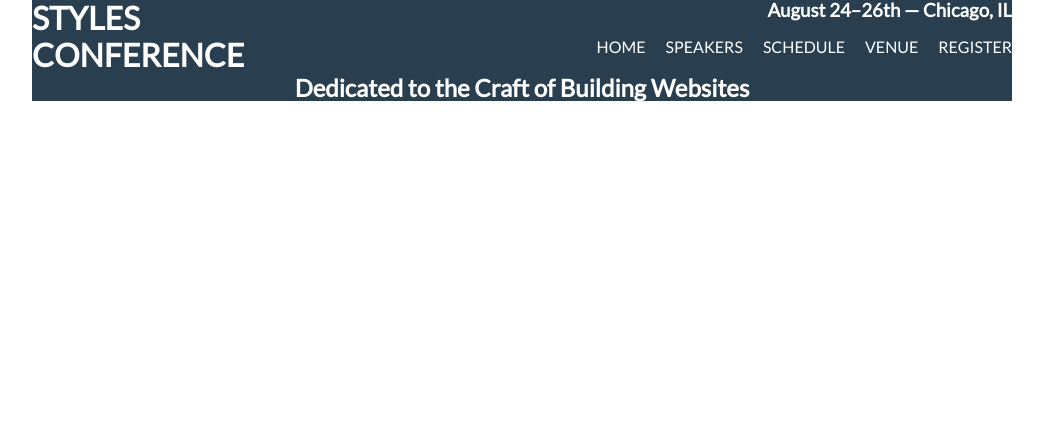
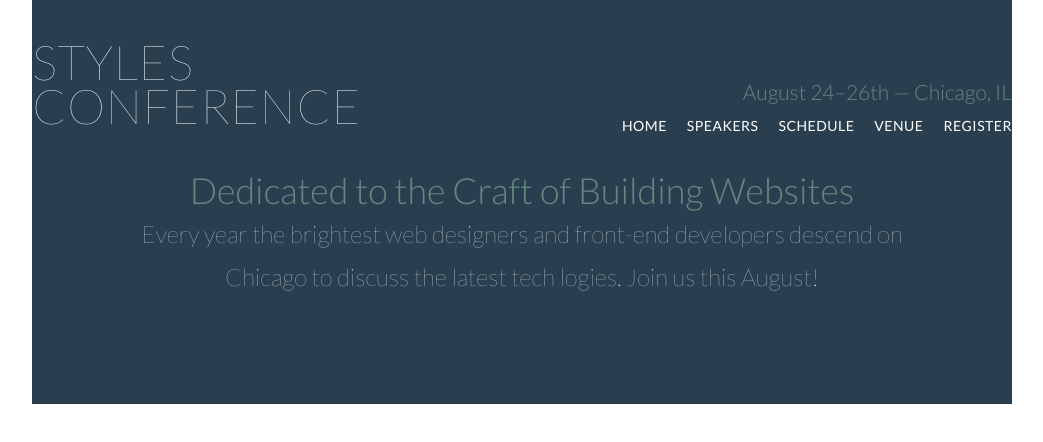
Before and after one commit to Denizka79/styles-conference, a plain HTML site: page index.html in a window 1280 px wide. Shown: the whole page, without its empty margins (118-1161 px from the left). Drawn offline with Linux system fonts and the light colour scheme.

Commit message:
Finish header section

```diff
--- a/css/styles.css
+++ b/css/styles.css
@@ -8,16 +8,39 @@ body {
     padding: 0 150px;
 }
 
-h1, h2, h3 {
+h1, h2, h3, p {
     margin: 0;
 }
 
 .header {
     background-color: #293f50;
+    padding: 40px 0;
 }
 
 .header-top {
     display: flex;
+}
+
+.header-right {
+    width: 100%;
+    padding-top: 40px;
+}
+
+.header-bottom {
+    padding: 22px 80px 66px 80px;
+}
+
+.main-title {
+    font-weight: 100;
+    font-size: 48px;
+    letter-spacing: 0.5px;
+    line-height: 44px;
+}
+
+.dates {
+    font-size: 21px;
+    font-weight: 300;
+    color: #648880;
 }
 
 .nav {
@@ -25,6 +48,9 @@ h1, h2, h3 {
     list-style: none;
     justify-content: flex-end;
     align-items: flex-end;
+    font-size: 14px;
+    font-weight: 400;
+    letter-spacing: .5px;
 }
 
 li {
@@ -39,13 +65,17 @@ li:last-child {
     text-align: right;
 }
 
-
-
-.header-right {
-    width: 100%;
-}
-
 .dedicated-to {
+    font-size: 36px;
+    color: #648880;
+    font-weight: 300;
     text-align: center;
     margin: 0;
 }
+
+.every-year {
+    font-size: 24px;
+    font-weight: 100;
+    text-align: center;
+    line-height: 1.8;
+}
--- a/index.html
+++ b/index.html
@@ -7,7 +7,7 @@
     <title>Styles Conference</title>
     <link rel="preconnect" href="https://fonts.googleapis.com">
     <link rel="preconnect" href="https://fonts.gstatic.com" crossorigin>
-    <link href="https://fonts.googleapis.com/css2?family=Lato:wght@100;400&display=swap" rel="stylesheet">
+    <link href="https://fonts.googleapis.com/css2?family=Lato:wght@100;300;400&display=swap" rel="stylesheet">
     <link rel="stylesheet" href="css/normalize.css">
     <link rel="stylesheet" href="css/styles.css">
 </head>
@@ -31,6 +31,7 @@
             </div>
             <div class="header-bottom">
                 <h2 class="dedicated-to">Dedicated to the Craft of Building Websites</h2>
+                <p class="every-year">Every year the brightest web designers and front-end developers descend on Chicago to discuss the latest tech logies. Join us this August!</p>
             </div>
         </header>
         <main class="main">
```
